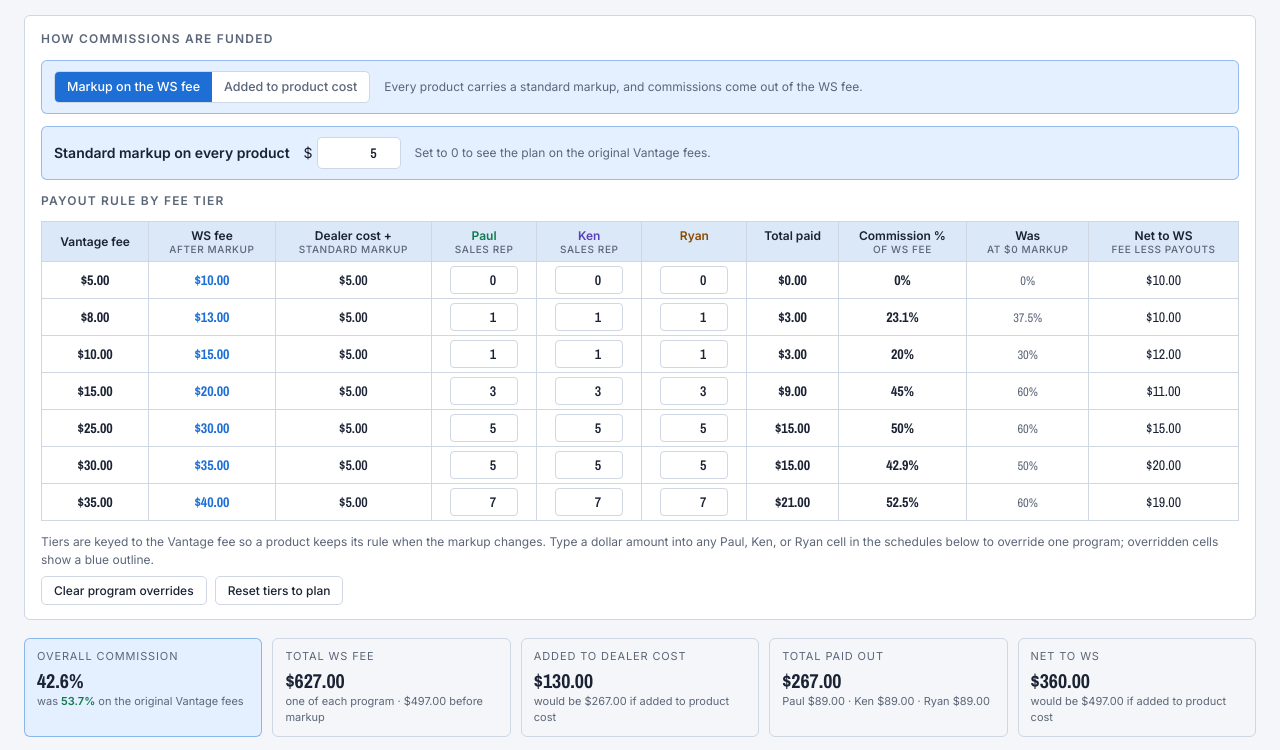
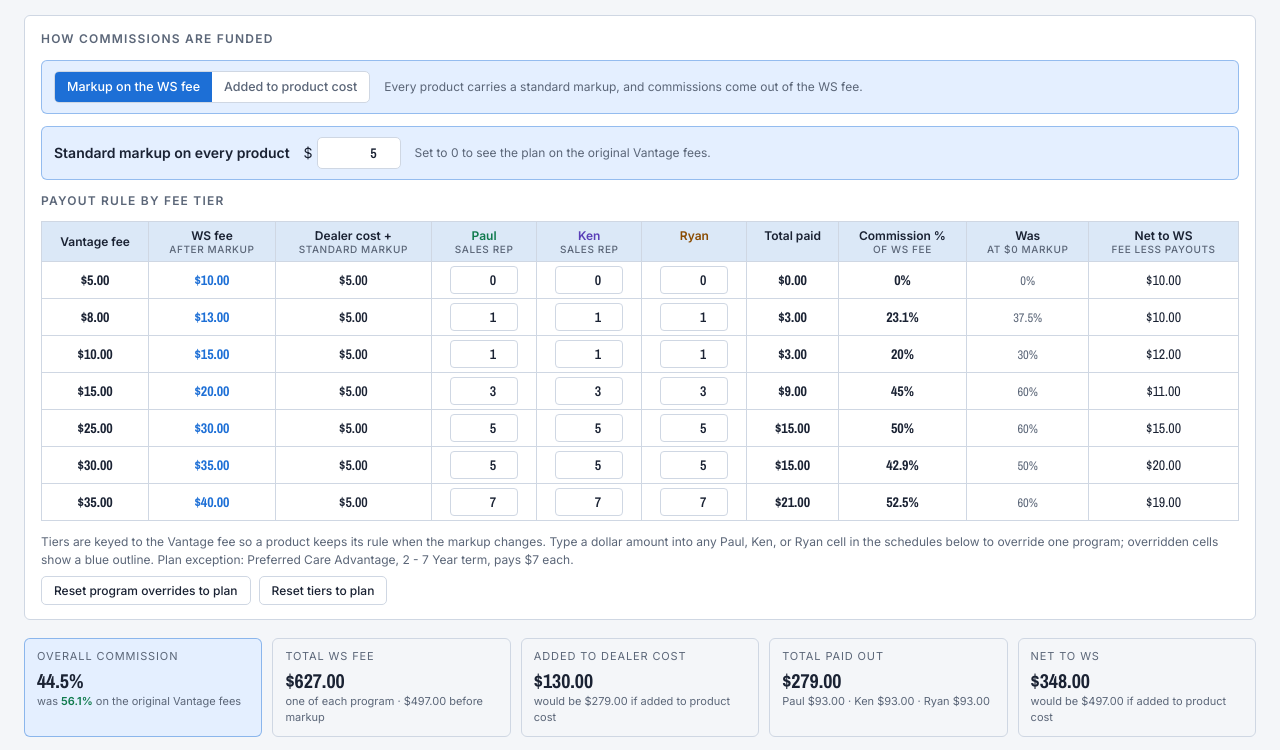
Before and after one commit to insureifyRyan/driveone-design-system, a website: page docs/pay-plan/ws-pay-plan.html in a window 1280 px wide. Shown: the part 202-952 px from the top of the page. Drawn offline with nearby package versions, Linux system fonts and the light colour scheme.

Commit message:
Pay plan: add $7 each exception for Preferred Care Advantage 2-7 Year
Co-Authored-By: Claude Fable 5.1 <noreply@anthropic.com>
Claude-Session: https://claude.ai/code/session_019a4GfYYQysFAVvDQtbycg9

```diff
--- a/docs/pay-plan/ws-pay-plan.html
+++ b/docs/pay-plan/ws-pay-plan.html
@@ -196,9 +196,9 @@
       </table>
     </div>
     <div class="actions">
-      <p class="note">Tiers are keyed to the Vantage fee so a product keeps its rule when the markup changes. Type a dollar amount into any Paul, Ken, or Ryan cell in the schedules below to override one program; overridden cells show a blue outline.</p>
+      <p class="note">Tiers are keyed to the Vantage fee so a product keeps its rule when the markup changes. Type a dollar amount into any Paul, Ken, or Ryan cell in the schedules below to override one program; overridden cells show a blue outline. Plan exception: Preferred Care Advantage, 2 - 7 Year term, pays $7 each.</p>
       <span style="display:flex;gap:8px;flex-wrap:wrap">
-        <button type="button" id="resetBtn">Clear program overrides</button>
+        <button type="button" id="resetBtn">Reset program overrides to plan</button>
         <button type="button" id="resetTiersBtn">Reset tiers to plan</button>
       </span>
     </div>
@@ -237,6 +237,10 @@
     35: { paul: 7, ken: 7, ryan: 7 },
   };
   const PLAN_MARKUP = 5;
+  // Program-level exceptions to the tier rule, keyed by program id.
+  const PLAN_OVERRIDES = {
+    "pca-27": { paul: 7, ken: 7, ryan: 7 },   // Preferred Care Advantage, 2 - 7 Year term
+  };
 
   // Source: Vantage Administration Services, Marketing Fee Schedule prepared for Warranty Solutions, 11/2026 (WS1126).
   const SCHEDULES = [
@@ -297,8 +301,8 @@
     }
   ];
 
-  const STORE_KEY = "ws-pay-plan-v7";
-  const state = { mode: "markup", markup: PLAN_MARKUP, tiers: clone(PLAN_TIERS), overrides: {} };
+  const STORE_KEY = "ws-pay-plan-v8";
+  const state = { mode: "markup", markup: PLAN_MARKUP, tiers: clone(PLAN_TIERS), overrides: clone(PLAN_OVERRIDES) };
   function clone(o) { return JSON.parse(JSON.stringify(o)); }
 
   function load() {
@@ -574,7 +578,7 @@
     });
     sheet.addEventListener("change", () => render());
 
-    document.getElementById("resetBtn").addEventListener("click", () => { state.overrides = {}; save(); render(); });
+    document.getElementById("resetBtn").addEventListener("click", () => { state.overrides = clone(PLAN_OVERRIDES); save(); render(); });
     document.getElementById("resetTiersBtn").addEventListener("click", () => { state.tiers = clone(PLAN_TIERS); state.markup = PLAN_MARKUP; save(); render(); });
   }
 
```
Also changed, not shown: 1 other file.
